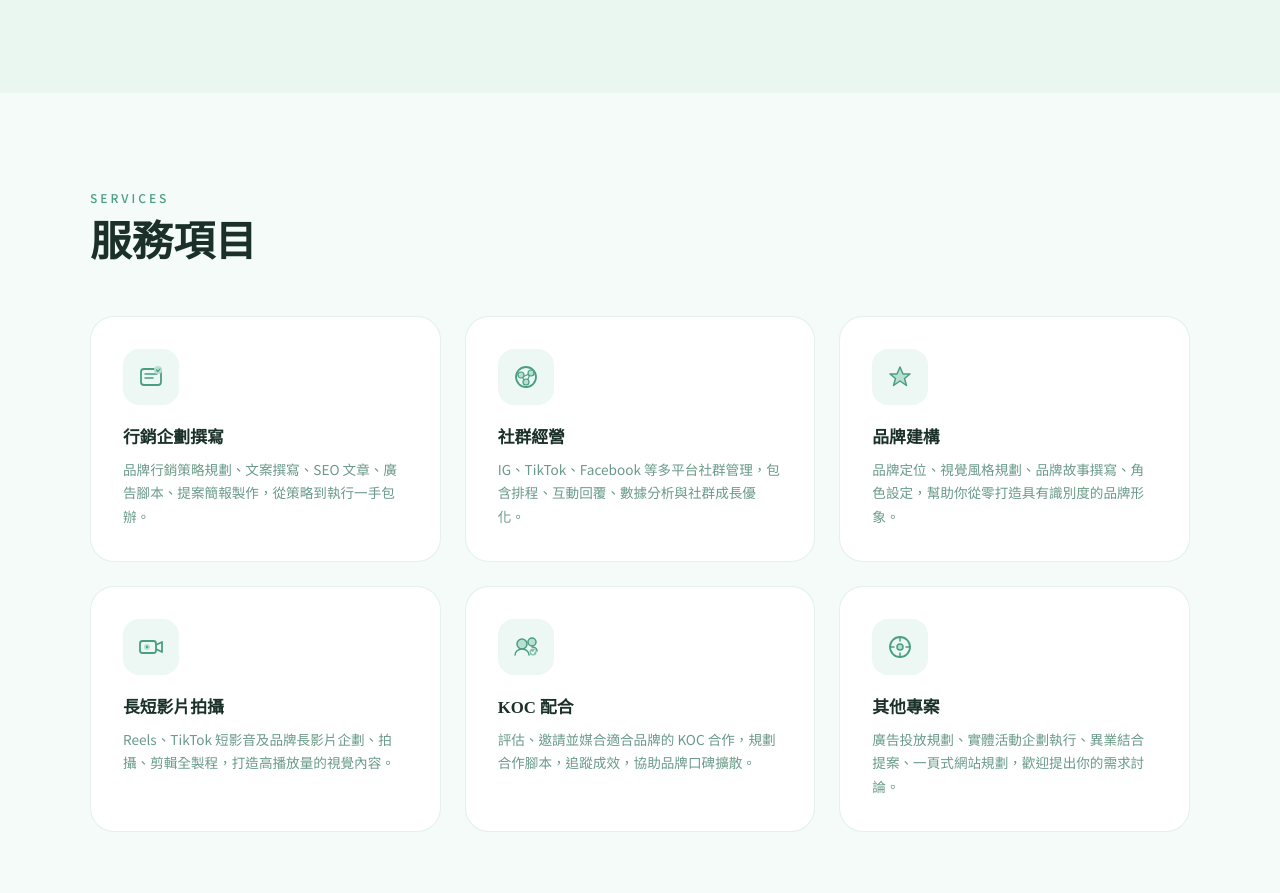
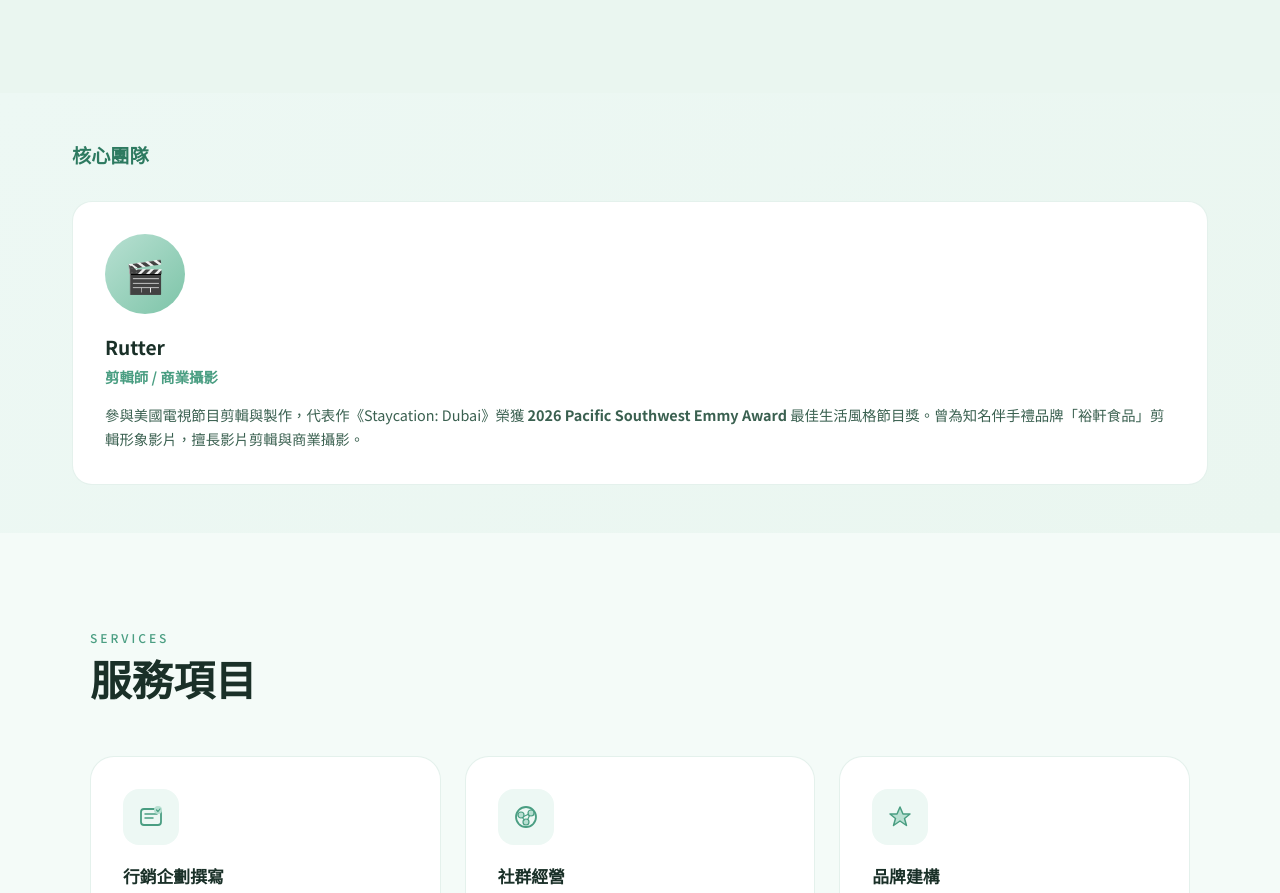
Before and after one commit to pudingan/naimostudio.com, a plain HTML site: page index.html in a window 1280 px wide. Shown: the part 1492-2385 px from the top of the page. Drawn offline with Linux system fonts and the light colour scheme.

Commit message:
Update index.html

```diff
--- a/index.html
+++ b/index.html
@@ -95,6 +95,33 @@
   .stat-item { text-align: center; }
   .stat-num { font-family: 'Noto Serif TC', serif; font-size: 2rem; font-weight: 700; color: var(--green-dark); }
   .stat-label { font-size: 0.8rem; color: var(--text-soft); letter-spacing: 0.05em; }
+
+  /* Team Members */
+  .team-section { background: linear-gradient(135deg, var(--mint-pale) 0%, var(--cream-warm) 100%); padding: 3rem 0; }
+  .team-inner { max-width: 1200px; margin: 0 auto; padding: 0 2rem; }
+  .team-title { font-family: 'Noto Serif TC', serif; font-size: 1.2rem; font-weight: 700; color: var(--green-dark); margin-bottom: 2rem; }
+  .team-grid { display: grid; grid-template-columns: repeat(auto-fit, minmax(280px, 1fr)); gap: 1.8rem; }
+  .team-card {
+    background: var(--white); border-radius: 20px; padding: 2rem;
+    border: 1px solid var(--card-border);
+    transition: transform 0.25s, box-shadow 0.25s;
+  }
+  .team-card:hover { transform: translateY(-4px); box-shadow: 0 16px 40px var(--shadow); }
+  .team-avatar {
+    width: 80px; height: 80px; border-radius: 50%;
+    background: linear-gradient(135deg, var(--mint) 0%, var(--mint-deep) 100%);
+    display: flex; align-items: center; justify-content: center;
+    font-size: 2rem; margin-bottom: 1.2rem;
+  }
+  .team-name { font-size: 1.2rem; font-weight: 700; color: var(--text-main); margin-bottom: 0.3rem; }
+  .team-role { font-size: 0.9rem; color: var(--green); font-weight: 600; margin-bottom: 1rem; }
+  .team-bio { font-size: 0.9rem; color: var(--text-mid); line-height: 1.7; }
+  .team-link {
+    color: var(--green-dark); text-decoration: none; font-weight: 600;
+    border-bottom: 2px solid var(--mint-deep);
+    transition: all 0.2s;
+  }
+  .team-link:hover { color: var(--mint-deep); }
 
   /* SERVICES */
   #services { background: var(--cream); }
@@ -396,6 +423,23 @@
           <div class="stat-item"><div class="stat-num">8+</div><div class="stat-label">年行銷經驗</div></div>
           <div class="stat-item"><div class="stat-num">1000萬+</div><div class="stat-label">累積影片觀看</div></div>
           <div class="stat-item"><div class="stat-num">多產業</div><div class="stat-label">跨界合作經驗</div></div>
+        </div>
+      </div>
+    </div>
+  </div>
+</section>
+
+<!-- TEAM MEMBERS -->
+<section class="team-section">
+  <div class="team-inner">
+    <h3 class="team-title">核心團隊</h3>
+    <div class="team-grid">
+      <div class="team-card reveal">
+        <div class="team-avatar">🎬</div>
+        <div class="team-name">Rutter</div>
+        <div class="team-role">剪輯師 / 商業攝影</div>
+        <div class="team-bio">
+          參與美國電視節目剪輯與製作，代表作《Staycation: Dubai》榮獲 <strong>2026 Pacific Southwest Emmy Award</strong> 最佳生活風格節目獎。曾為知名伴手禮品牌「裕軒食品」剪輯形象影片，擅長影片剪輯與商業攝影。
         </div>
       </div>
     </div>
```
